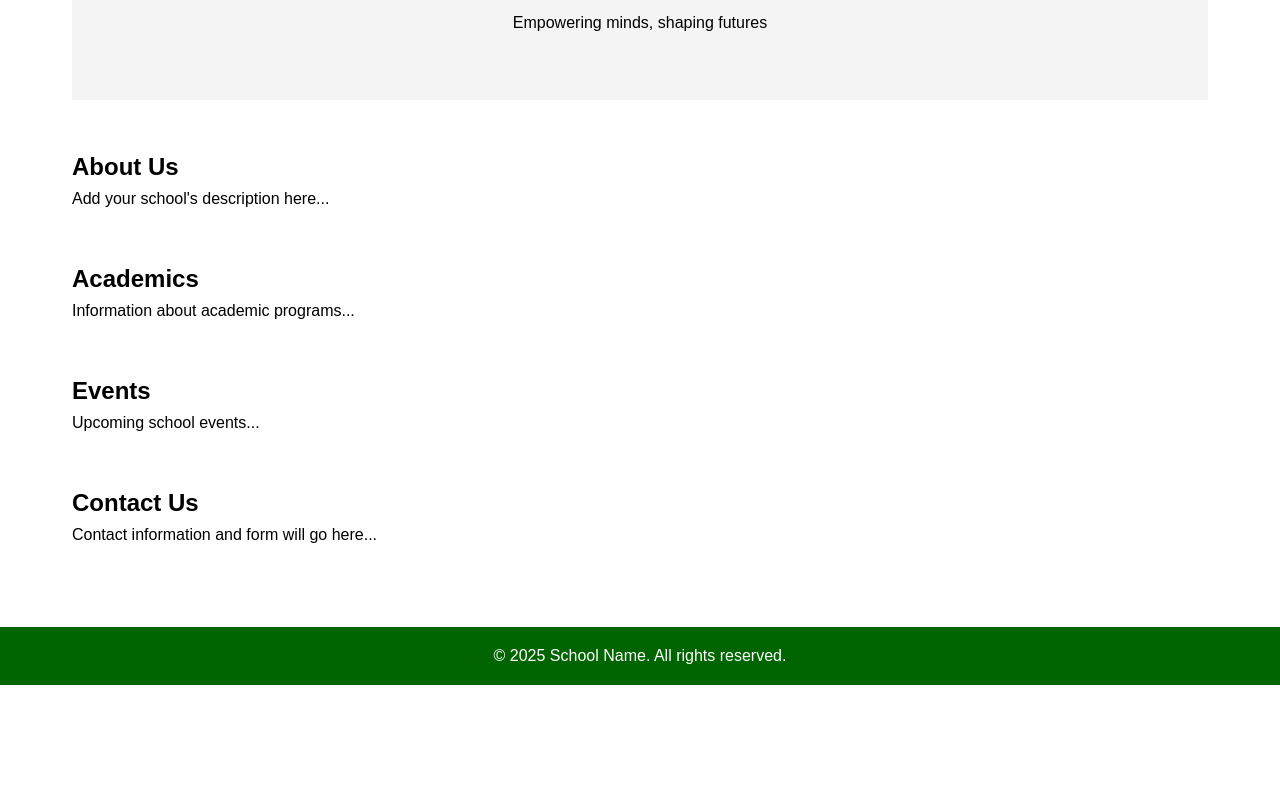
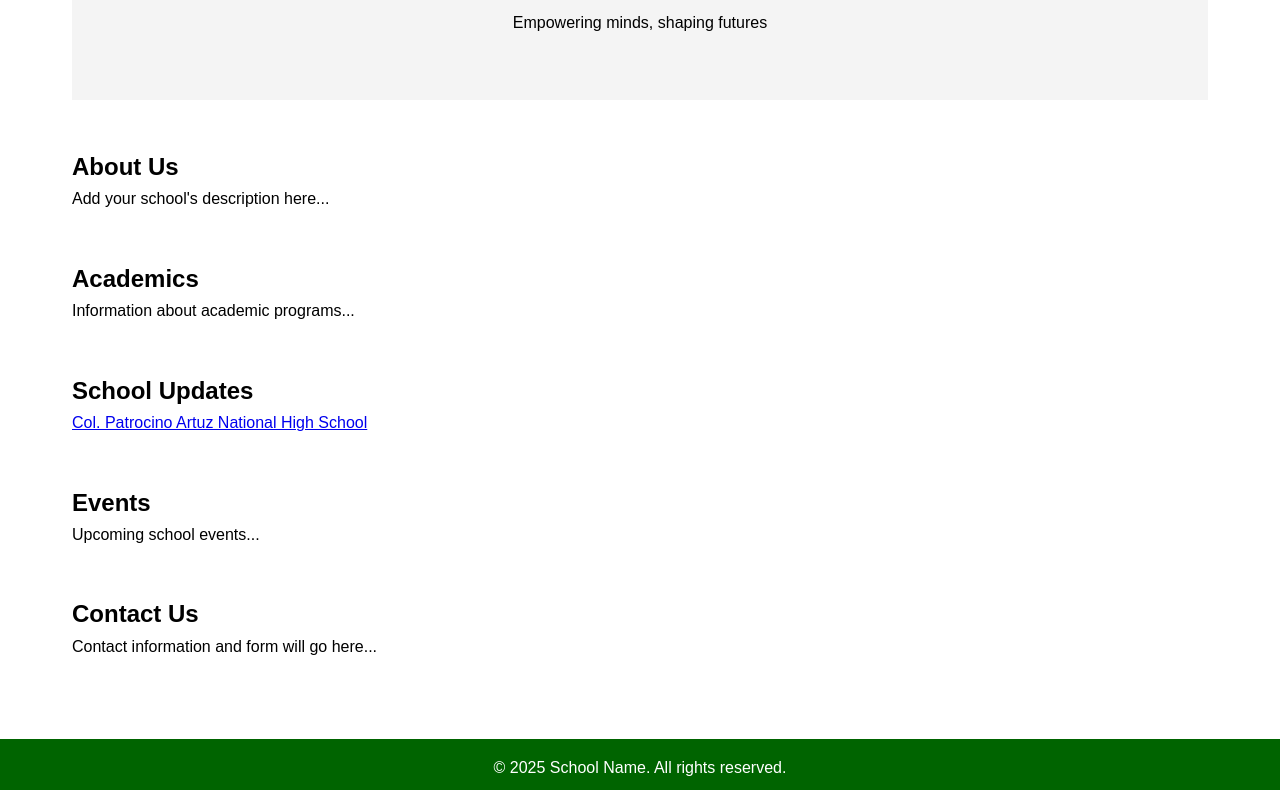
Before and after one commit to louiegiepcatorce01/cpanhswebsite, a plain HTML site: page index.html in a window 1280 px wide. Shown: the part 250-1040 px from the top of the page. Before the commit the page ends 935 px from the top, so only its background shows below. Drawn offline with Linux system fonts and the light colour scheme.

Commit message:
Added Facebook updates section with embedded timeline

```diff
--- a/index.html
+++ b/index.html
@@ -7,6 +7,12 @@
     <link rel="stylesheet" href="css/styles.css">
 </head>
 <body>
+    <!-- Facebook SDK -->
+    <div id="fb-root"></div>
+    <script async defer crossorigin="anonymous"
+            src="https://connect.facebook.net/en_US/sdk.js#xfbml=1&version=v16.0"
+            nonce="random-nonce">
+    </script>
     <header>
         <nav>
             <div class="logo">
@@ -19,6 +25,7 @@
                 <li><a href="#home">Home</a></li>
                 <li><a href="#about">About</a></li>
                 <li><a href="#academics">Academics</a></li>
+                <li><a href="#updates">Updates</a></li>
                 <li><a href="#events">Events</a></li>
                 <li><a href="#contact">Contact</a></li>
             </ul>
@@ -41,6 +48,26 @@
             <p>Information about academic programs...</p>
         </section>
 
+        <section id="updates">
+            <h2>School Updates</h2>
+            <div class="fb-updates">
+                <!-- Facebook Page Plugin -->
+                <div class="fb-page"
+                     data-href="https://www.facebook.com/profile.php?id=100070354761859"
+                     data-tabs="timeline"
+                     data-width="500"
+                     data-height="700"
+                     data-small-header="false"
+                     data-adapt-container-width="true"
+                     data-hide-cover="false"
+                     data-show-facepile="true">
+                    <blockquote cite="https://www.facebook.com/profile.php?id=100070354761859" class="fb-xfbml-parse-ignore">
+                        <a href="https://www.facebook.com/profile.php?id=100070354761859">Col. Patrocino Artuz National High School</a>
+                    </blockquote>
+                </div>
+            </div>
+        </section>
+
         <section id="events">
             <h2>Events</h2>
             <p>Upcoming school events...</p>
```
